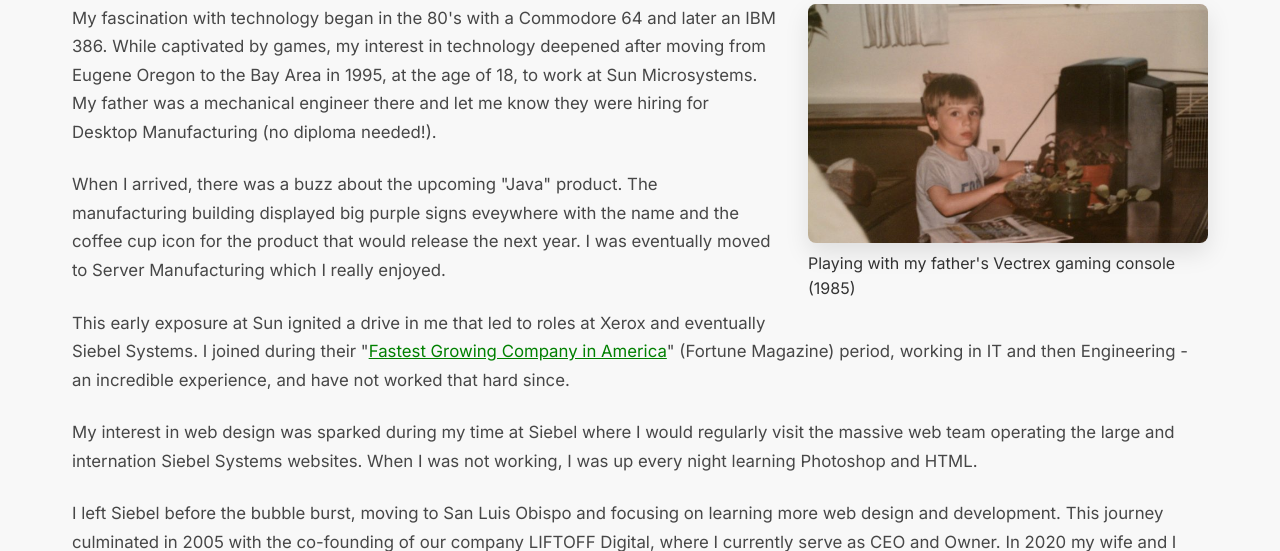
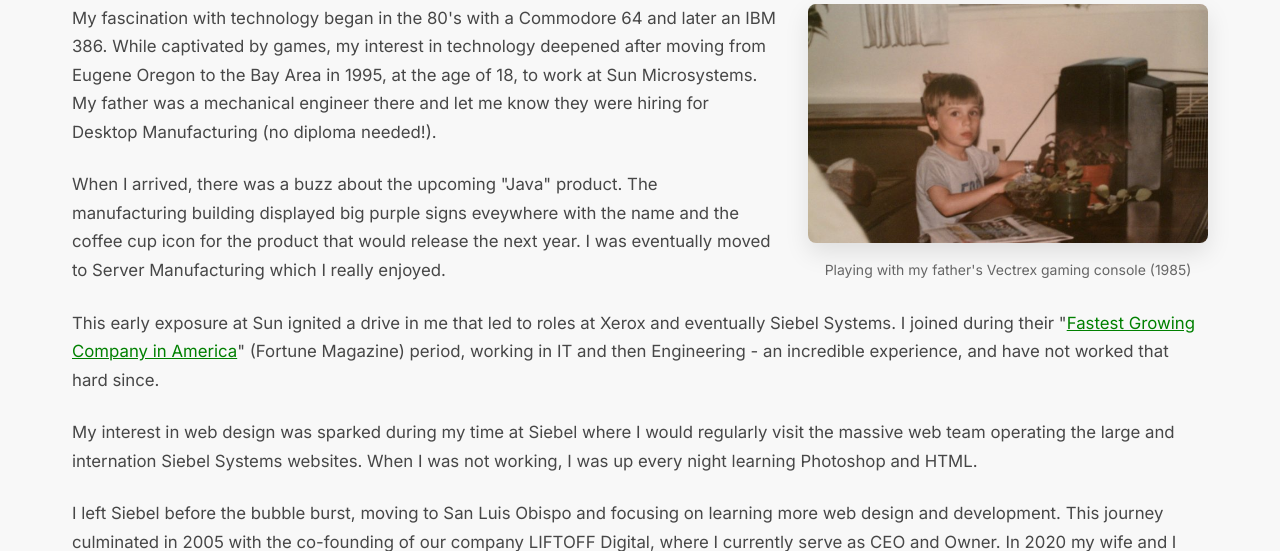
Before and after one commit to notednoone/mw, a PHP site: page / in a window 1280 px wide. Shown: the part 1011-1562 px from the top of the page. Run offline with PHP 8.4, Linux system fonts and the light colour scheme.

Commit message:
Update style.css

```diff
--- a/assets/style.css
+++ b/assets/style.css
@@ -359,6 +359,13 @@
     box-shadow: 0 10px 25px rgba(0, 0, 0, 0.1);
   }
 
+  #bio-image figcaption {
+    text-align: center;
+    font-size: 0.875rem;
+    color: var(--text-secondary);
+    margin-top: 0.5rem;
+  }
+
   @media only screen and (max-width: 768px) {
     #bio-image {
       display:block;
@@ -368,13 +375,6 @@
 
      #bio-image img {
        box-shadow:0;
-       }
-
-      #bio-image figcaption {
-        text-align: center;
-        font-size: 0.875rem;
-        color: var(--text-secondary);
-        margin-top: 0.5rem;
      }
 
   }
```
Lines whose indentation alone changed are shown as unchanged.
